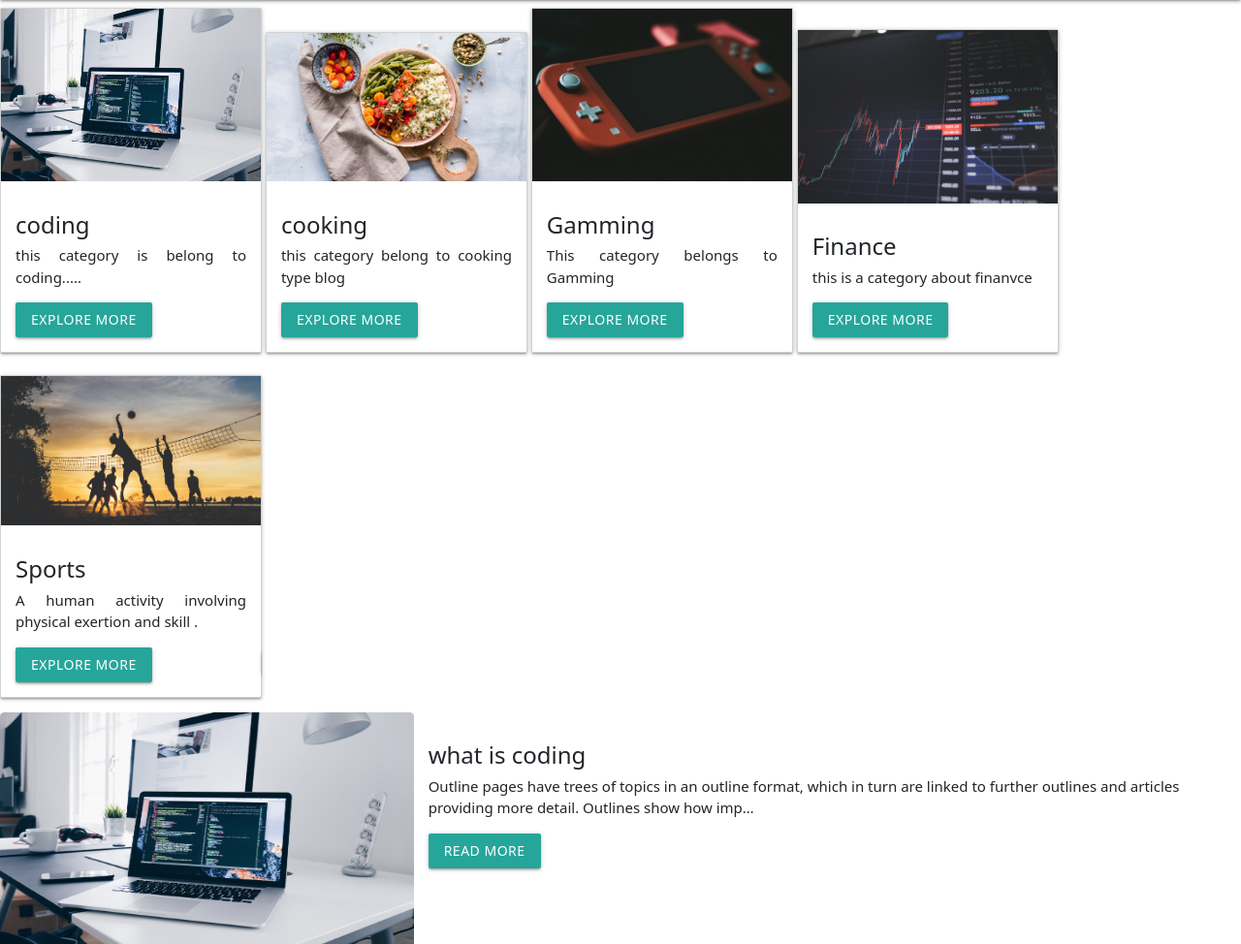
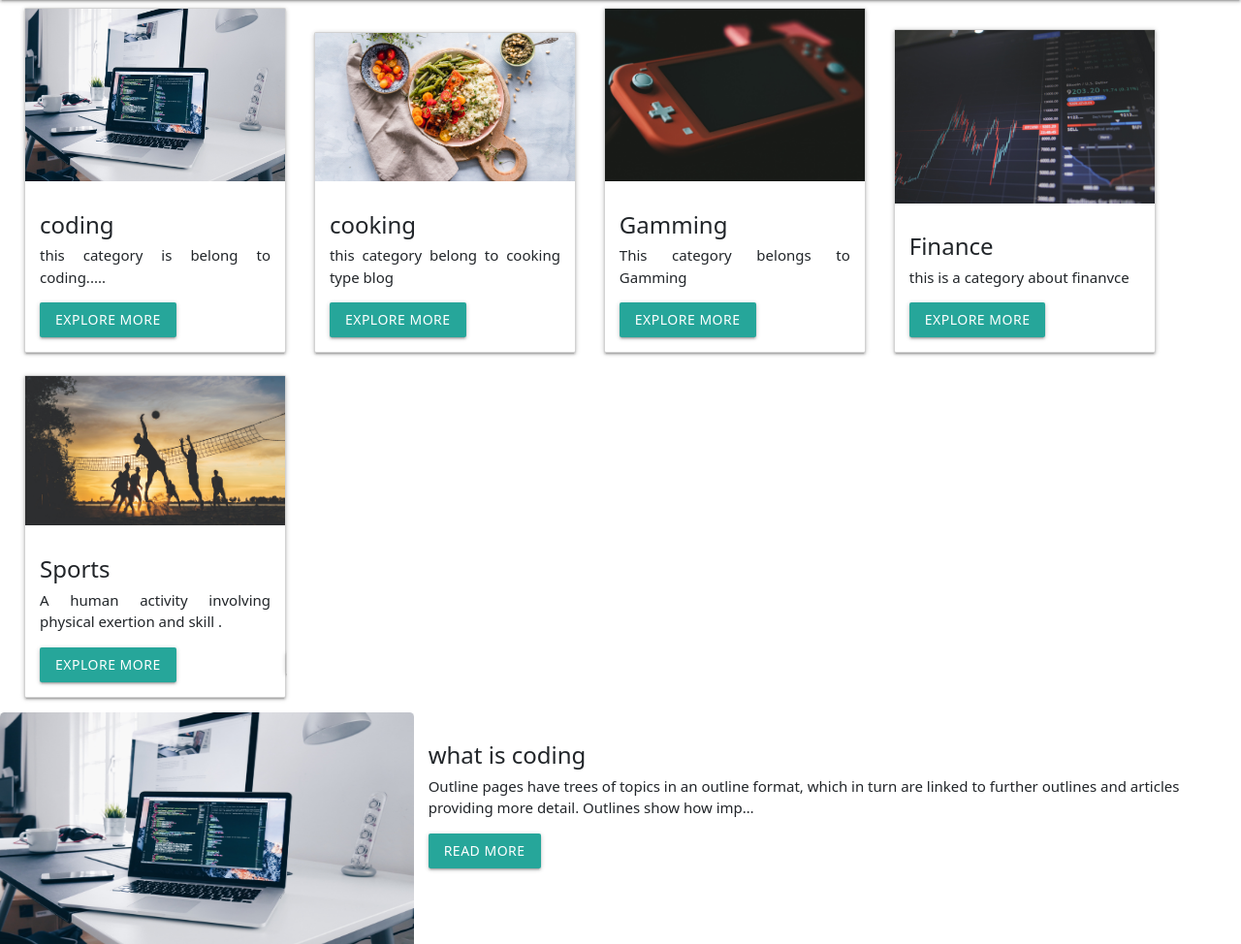
Before and after one commit to vivekdevkar123/Hackthon, a Django app: page / in a window 1280 px wide. Shown: the part 64-1038 px from the top of the page at 97% size. Run offline with Django 4.2, Linux system fonts and the light colour scheme; data comes from the database, SQL or seed files in the repository; both versions use the stored data as it was after the commit.

Commit message:
adding new blog

```diff
--- a/blog/views.py
+++ b/blog/views.py
@@ -1,6 +1,6 @@
-from turtle import pos
+
 from django.shortcuts import render
-from matplotlib.style import context
+
 from .models import Post,Category
 # Create your views here.
 
--- a/templates/index.html
+++ b/templates/index.html
@@ -4,7 +4,7 @@
 
 {% block content %}
 {% for cat in cats %}
-<div class="card" style="width: 18rem; text-align: justify; display: inline-block;">
+<div class="card" style="width: 18rem; text-align: justify; display: inline-block; margin-left: 25px;">
     <img src="/media/{{cat.image}}" class="responsive-img center-align" style="height: fit-content; width: 100%;">
     <div class="card-body">
       <h5 class="card-title">{{cat.title}}</h5>
```
Also changed, not shown: db.sqlite3, media/category/jannes-glas-0NaQQsLWLkA-unsplash.jpg (added), media/post/courtney-cook-SsIIw_MET0E-unsplash.jpg (added).
